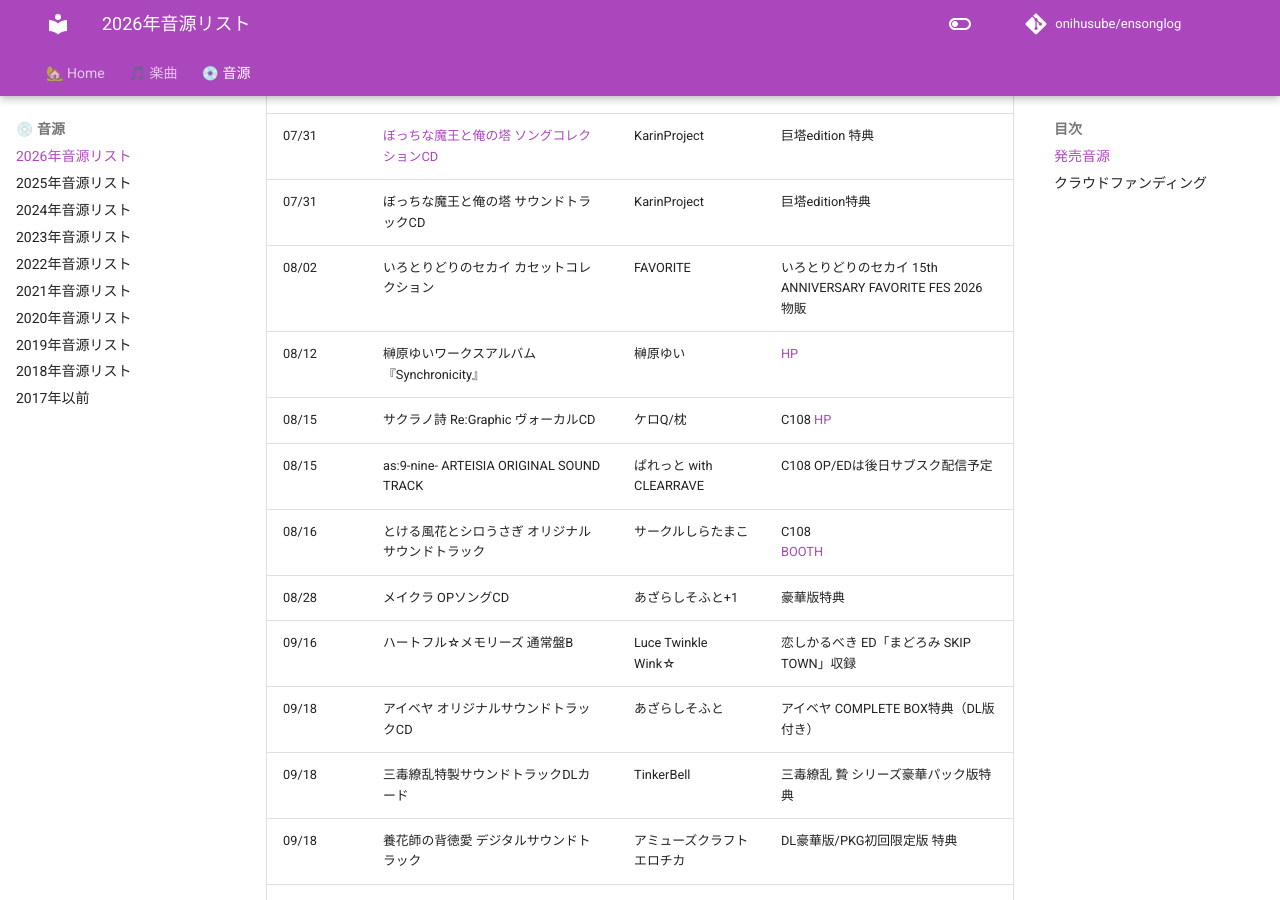
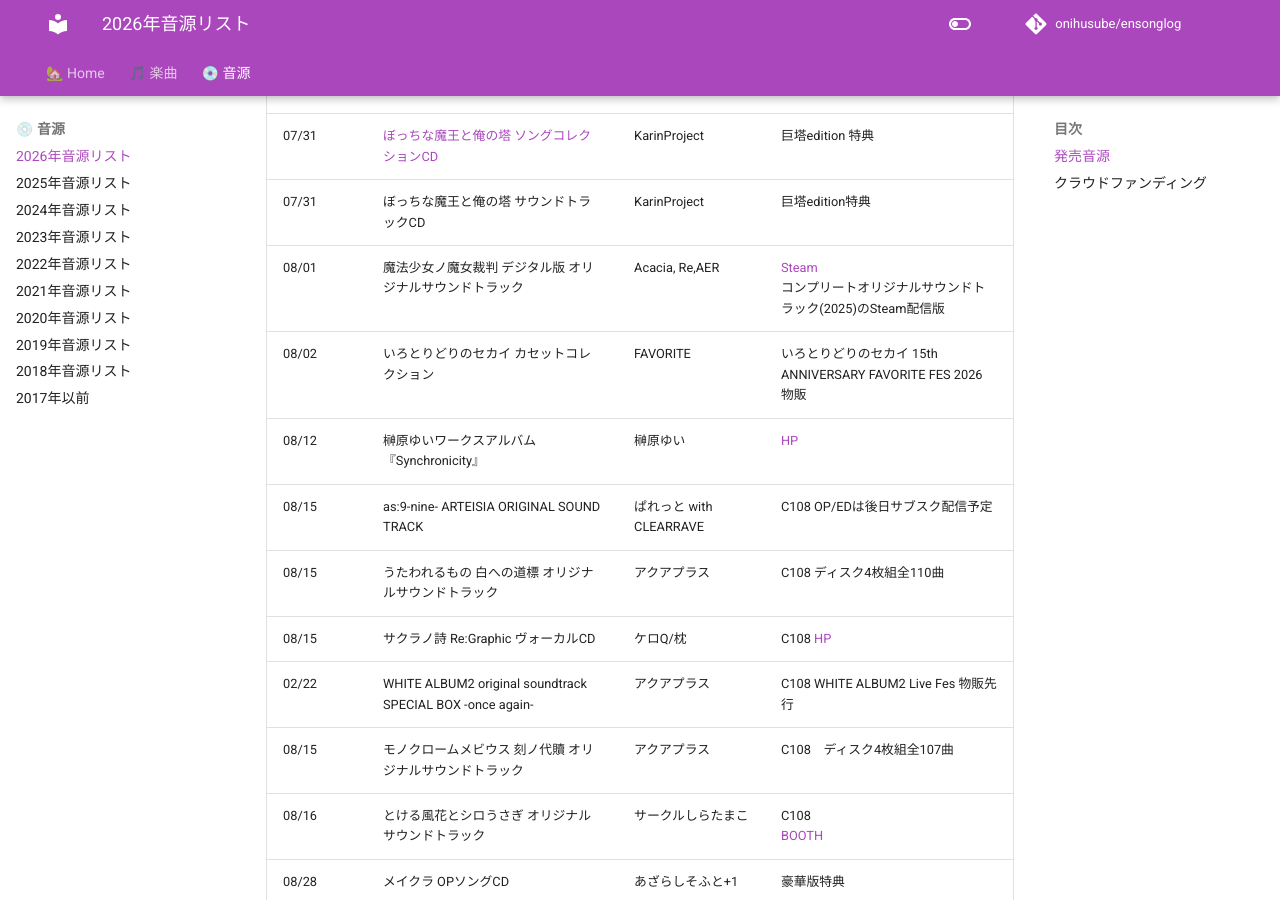
Before and after one commit to onihusube/ensonglog, an MkDocs documentation site: the page built from docs/2026/音源.md, in a window 1280 px wide and 900 px high, scrolled down 10095 px. Built offline with MkDocs 1.6.1 and Material for MkDocs 9.7.7, drawn with Linux system fonts in a browser that asks for light colours; comment, search, counter and statistics services are not loaded.

Commit message:
C108音源追加

```diff
--- a/docs/2026/音源.md
+++ b/docs/2026/音源.md
@@ -146,10 +146,14 @@
 | 07/30 | 君に惑い、君に溺れる。 サウンドトラックデータCD | オトメイト | 特装版特典 |
 | 07/31 | [ぼっちな魔王と俺の塔 ソングコレクションCD](./音源個別/ぼっちな魔王と俺の塔%20ソングコレクションCD.md) | KarinProject | 巨塔edition 特典 |
 | 07/31 | ぼっちな魔王と俺の塔 サウンドトラックCD | KarinProject | 巨塔edition特典 |
+| 08/01 | 魔法少女ノ魔女裁判 デジタル版 オリジナルサウンドトラック | Acacia, Re,AER | [Steam](https://store.steampowered.com/app/3423770/_/) </br> コンプリートオリジナルサウンドトラック(2025)のSteam配信版 |
 | 08/02 | いろとりどりのセカイ カセットコレクション | FAVORITE | いろとりどりのセカイ 15th ANNIVERSARY FAVORITE FES 2026 物販 |
 | 08/12 | 榊原ゆいワークスアルバム『Synchronicity』 | 榊原ゆい | [HP](https://wardrecords.com/page/sakakibarayui/synchronicity/) |
+| 08/15 | as:9-nine- ARTEISIA ORIGINAL SOUND TRACK | ぱれっと with CLEARRAVE | C108 OP/EDは後日サブスク配信予定 |
+| 08/15 | うたわれるもの 白への道標 オリジナルサウンドトラック | アクアプラス | C108 ディスク4枚組全110曲 |
 | 08/15 | サクラノ詩 Re:Graphic ヴォーカルCD | ケロQ/枕 | C108 [HP](https://www.keromakura.net/event/comiket/c108/) |
-| 08/15 | as:9-nine- ARTEISIA ORIGINAL SOUND TRACK | ぱれっと with CLEARRAVE | C108 OP/EDは後日サブスク配信予定 |
+| 02/22 | WHITE ALBUM2 original soundtrack SPECIAL BOX -once again- | アクアプラス | C108 WHITE ALBUM2 Live Fes 物販先行 |
+| 08/15 | モノクロームメビウス 刻ノ代贖 オリジナルサウンドトラック | アクアプラス | C108　ディスク4枚組全107曲 |
 | 08/16 | とける風花とシロうさぎ オリジナルサウンドトラック | サークルしらたまこ | C108 </br> [BOOTH](https://shiratamaco.booth.pm/items/8538159) |
 | 08/28 | メイクラ OPソングCD | あざらしそふと+1 | 豪華版特典 |
 | 09/16 | ハートフル☆メモリーズ 通常盤B | Luce Twinkle Wink☆ | 恋しかるべき ED「まどろみ SKIP TOWN」収録 |
```
Also changed, not shown: docs/index.md (+3 -0 lines).
